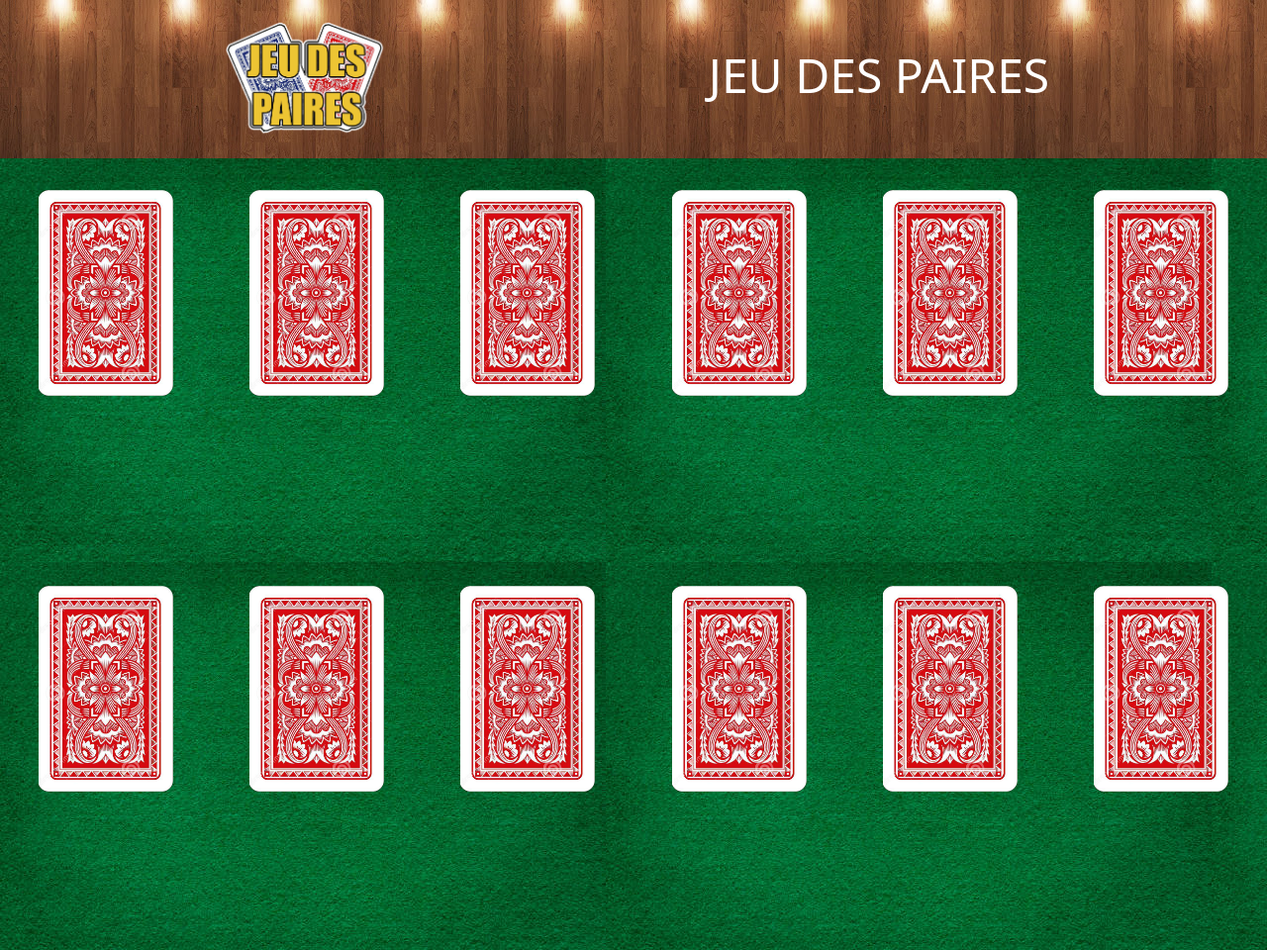
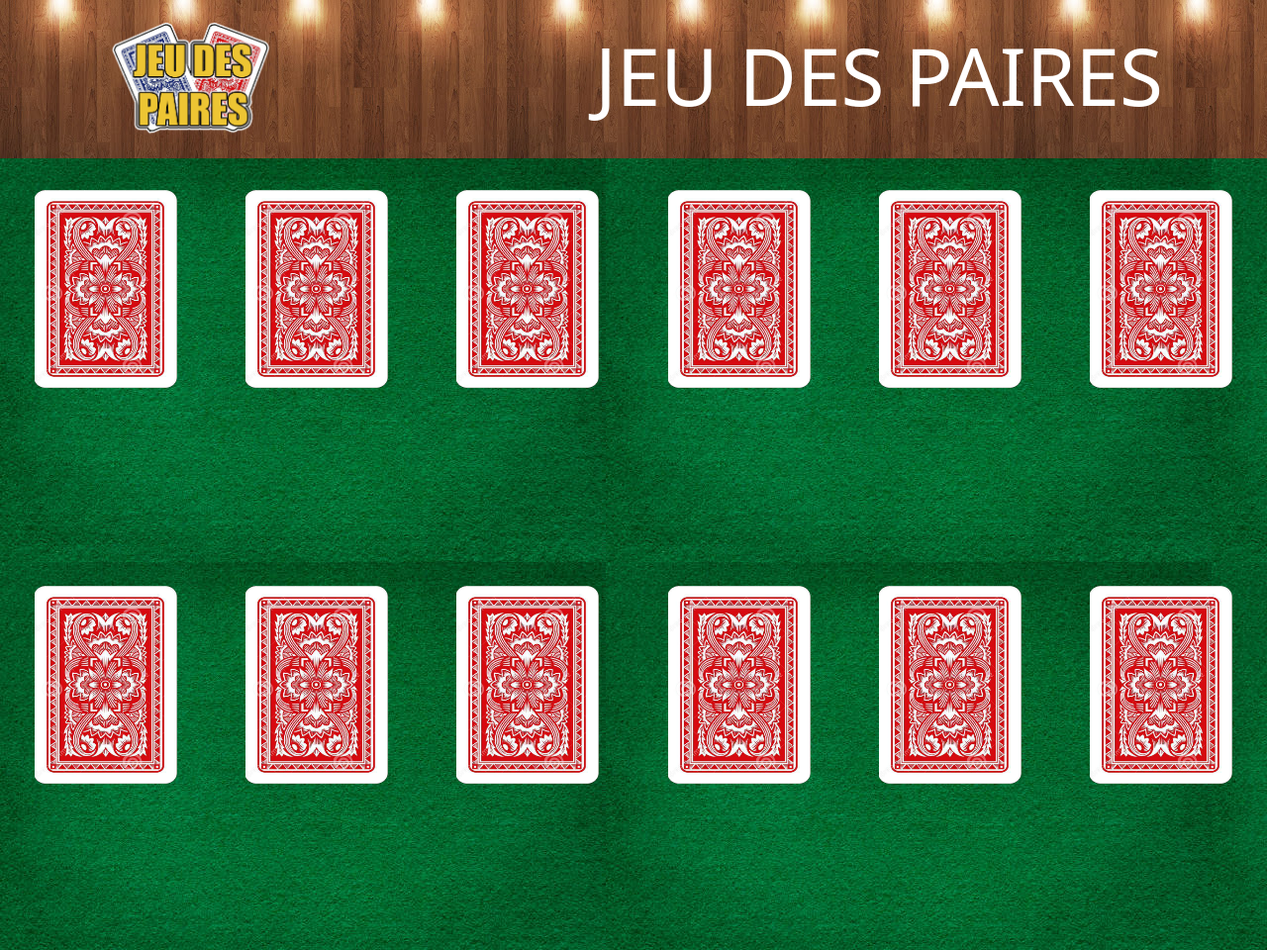
Before and after one commit to romainMeteye/Jeu_Des_Paires, a website built with Parcel: page index.html in a window 1280 px wide. Shown: the whole page at 99% size. Built offline with nearby package versions, Linux system fonts and the light colour scheme.

Commit message:
Correct responsive problem

```diff
--- a/css/main.css
+++ b/css/main.css
@@ -101,7 +101,7 @@ header {
   height: 20vh;
 }
 .logo {
-  height: 80%;
+  height: 70%;
   width: auto;
   margin-top: auto;
   margin-bottom: auto;
@@ -109,7 +109,7 @@ header {
 }
 .titre {
   height: 20%;
-  font-size: 6vh;
+  font-size: 4.5vh;
   color: #FFF;
   margin-right: 1rem;
 }
@@ -122,8 +122,8 @@ header {
 }
 .gameCard {
   position: relative;
-  height: 20vh;
-  width: 13vh;
+  height: 15vh;
+  width: 9.75vh;
   margin: 1rem;
   background-image: url(../img/red_card.png);
   background-size: 100% 100%;
@@ -140,8 +140,9 @@ header {
 
 @media (min-width: 670px) {
   .gameCard {
-    height: 18vh;
-    width: 12vh;
+    height: 16vh;
+    width: 10vh;
+
   }
 }
 @media (min-width: 768px) {
@@ -153,14 +154,33 @@ header {
 }
 @media (min-width: 992px) {
   .gameCard {
-    height: 24vh;
-    width: 15.6vh;
+    height: 22vh;
+    width: 14vh;
+  }
+  .logo {
+    height: 80%;
+  }
+  .titre {
+    font-size: 5rem;
   }
 }
 @media (min-width: 1200px) {
   .gameCard {
-    height: 26vh;
-    width: 17vh;
+    height: 25vh;
+    width: 18vh;
+  }
+}
+@media (min-width: 1400px) {
+  .gameCard {
+    height: 28vh;
+    width: 19vh;
+  }
+}
+@media (min-width: 2300px) {
+  .gameCard {
+    height: 32vh;
+    width: 21vh;
+    margin: 3rem;
   }
 }
 /* ==========================================================================
```
